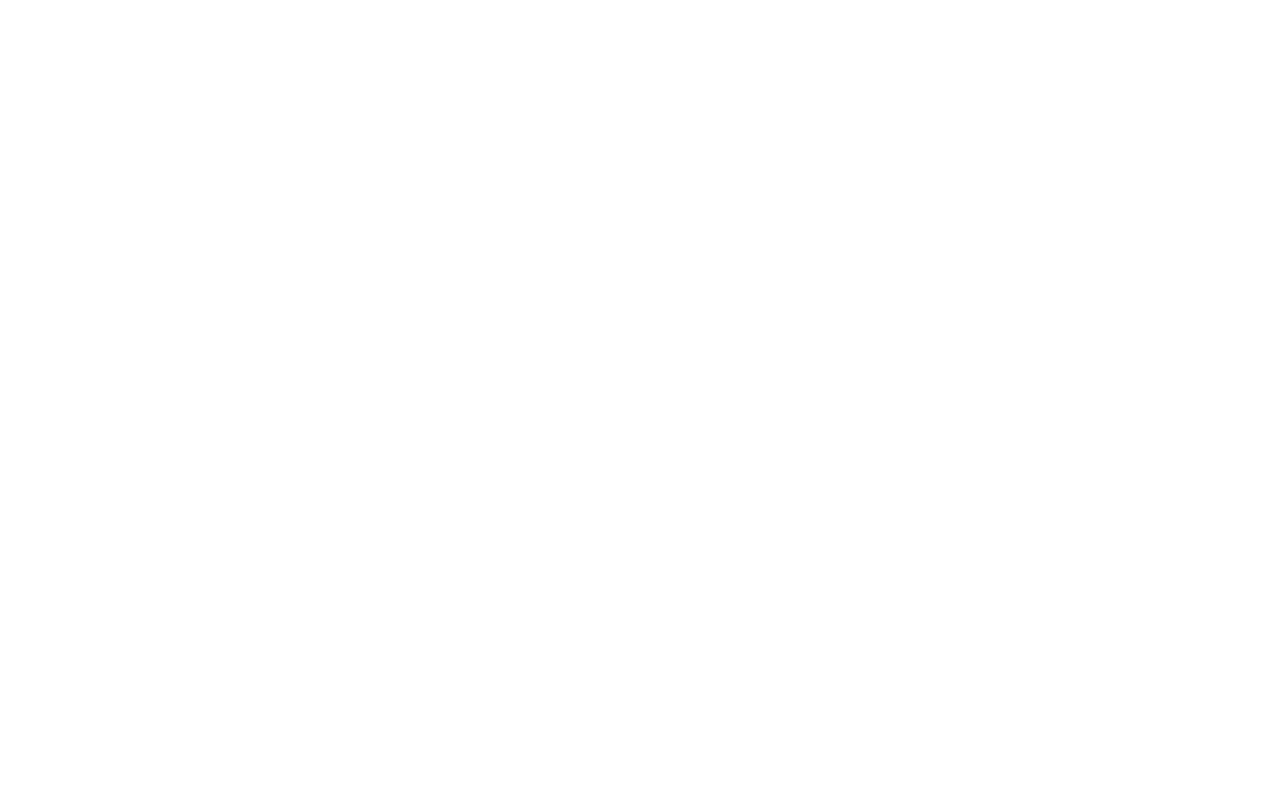
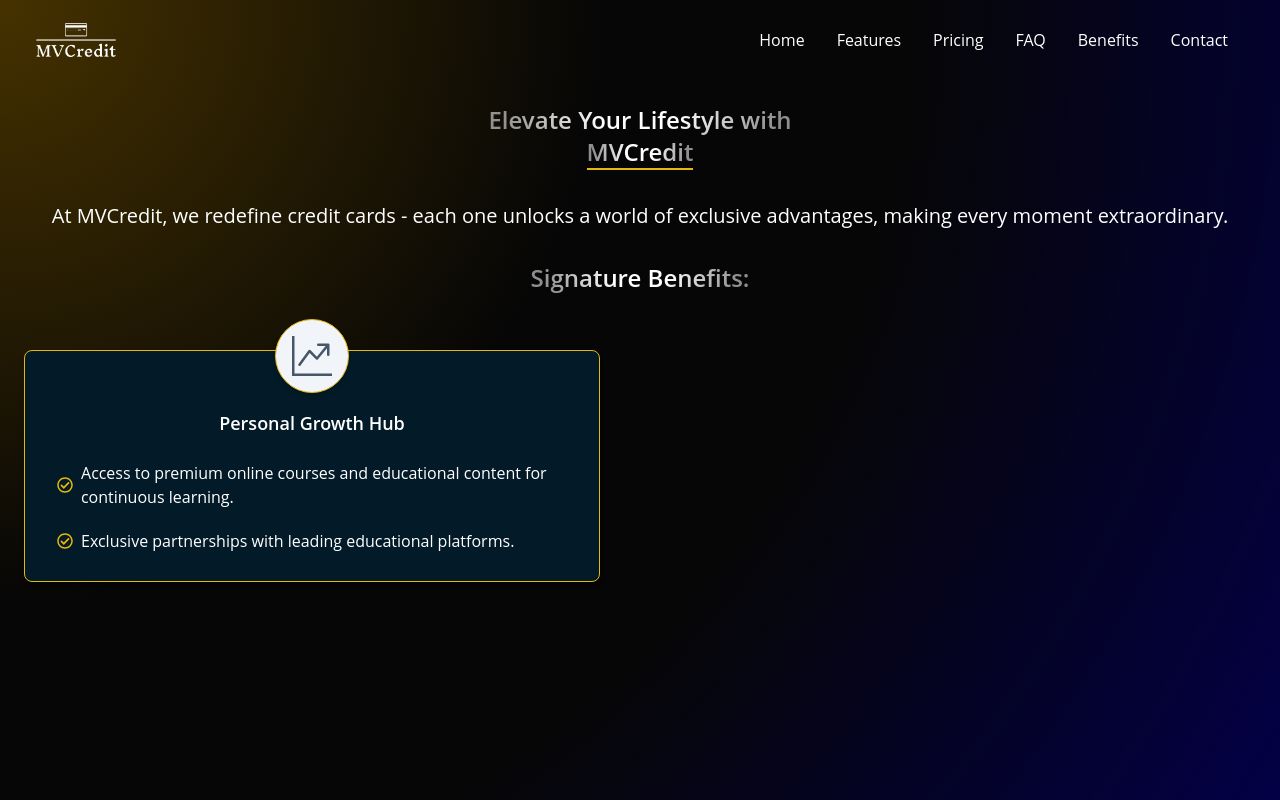
Before and after one commit to FedoHUN/vmcredit, a React (Create React App) app: page /benefits in a window 1280 px wide. Before the commit this address had no page. Built offline with nearby package versions, Linux system fonts and the light colour scheme.

Commit message:
benefits half

```diff
--- a/src/App.js
+++ b/src/App.js
@@ -5,6 +5,8 @@
 import Features from './containers/Features/Features'
 import Pricing from './containers/Pricing/Pricing'
 import Faq from './containers/Faq/Faq'
+import Benefits from './containers/Benefits/Benefits'
+import Contact from './containers/Contact/Contact'
 
 function App() {
   return (
@@ -14,6 +16,8 @@
         <Route path="features" element={ <Features/> } />
         <Route path="pricing" element={ <Pricing/> } />
         <Route path="faq" element={ <Faq/> } />
+        <Route path="benefits" element={ <Benefits/> } />
+        <Route path="contact" element={ <Contact/> } />
       </Routes>
     </div>
   )
--- a/src/components/Navbar/Navbar.jsx
+++ b/src/components/Navbar/Navbar.jsx
@@ -14,24 +14,24 @@
     <div className="flex w-full justify-between items-center h-12 max-w-[1240px] mx-auto px-4 text-white">
       <img className="w-20" src={Logo} />
       <ul className="hidden md:flex">
-        <li className="p-4">Home</li>
-        <li className="p-4">Features</li>
-        <li className="p-4">Pricing</li>
-        <li className="p-4">FAQ</li>
-        <li className="p-4">Benefits</li>
+        <Link to='/'><li className="p-4">Home</li></Link>
+        <Link to='/features'><li className="p-4">Features</li></Link>
+        <Link to='/pricing'><li className="p-4">Pricing</li></Link>
+        <Link to='/faq'><li className="p-4">FAQ</li></Link>
+        <Link to='/benefits'><li className="p-4">Benefits</li></Link>
         <li className="p-4">Contact</li>
       </ul>
       <div onClick={handleNav} className="block md:hidden">
-        {!nav ? <IoCloseOutline size={20} /> : <IoMenu size={20} />}
+        {nav ? <IoCloseOutline size={20} /> : <IoMenu size={20} />}
       </div>
-      <div className={!nav ? 'fixed left-0 top-0 w-[60%] h-full border-r border-r-gray-900 bg-[#060606] ease-in-out duration-500' : 'fixed left-[-100%]' }>
+      <div className={nav ? 'fixed left-0 top-0 w-[60%] h-full border-r border-r-gray-900 bg-[#060606] ease-in-out duration-500' : 'h-full ease-in-out duration-500 fixed left-[-100%]' }>
         <h1 className="w-full text-2xl font-bold bg-silver-gradient bg-clip-text text-transparent m-4">MVCredit</h1>
         <ul className="uppercase p-4">
           <Link to='/'><li className="p-4 border-b border-gray-600 hover:bg-gray-600">Home</li></Link>
           <Link to='/features'><li className="p-4 border-b border-gray-600 hover:bg-gray-600">Features</li></Link>
           <Link to='/pricing'><li className="p-4 border-b border-gray-600 hover:bg-gray-600">Pricing</li></Link>
           <Link to='/faq'><li className="p-4 border-b border-gray-600 hover:bg-gray-600">FAQ</li></Link>
-          <li className="p-4 border-b border-gray-600 hover:bg-gray-600">Benefits</li>
+          <Link to='/benefits'><li className="p-4 border-b border-gray-600 hover:bg-gray-600">Benefits</li></Link>
           <li className="p-4">Contact</li>
         </ul>
       </div>
--- a/src/containers/Benefits/Benefits.jsx
+++ b/src/containers/Benefits/Benefits.jsx
@@ -0,0 +1,39 @@
+import React from "react";
+import Navbar from '../../components/Navbar/Navbar';
+import { BsGraphUpArrow } from "react-icons/bs";
+import { FaRegCheckCircle } from "react-icons/fa";
+
+function Benefits() {
+  return(
+    <div className="min-h-screen flex max-h-fit flex-col items-center justify-start bg-rich-gradient px-2 py-4 text-white">
+      <Navbar />
+      <h1 className='text-2xl text-center text-transparent bg-clip-text font-semibold bg-silver-gradient mt-10'>Elevate Your Lifestyle with</h1>
+      <div className="border-b-2 w-fit border-b-[#E5B80B]">
+        <h1 className='text-2xl w-fit text-center text-transparent bg-clip-text font-semibold bg-silver-gradient'>MVCredit</h1>
+      </div>
+      <h2 className="text-xl text-center mx-4 mt-8">At MVCredit, we redefine credit cards - each one unlocks a world of exclusive advantages, making every moment extraordinary.</h2>
+      <h1 className='text-2xl text-center text-transparent bg-clip-text font-semibold bg-silver-gradient my-8'>Signature Benefits:</h1>
+      <div className="grid lg:grid-cols-2 lg:gap-x-12 my-6">
+        <div className="mb-12">
+          <div className="block h-full rounded-lg bg-[#031B28] shadow-md  border border-[#E5B80B] mx-4">
+            <div className="flex justify-center">
+              <div className="-mt-8 inline-block rounded-full shadow-md bg-slate-100 text-slate-600 p-4 border border-[#E5B80B]">
+                <BsGraphUpArrow className="flex-shrink-0 w-10 h-10" />
+              </div>
+            </div>
+            <div className="p-4">
+              <h4 className="mb-4 text-lg font-semibold text-center">Personal Growth Hub</h4>
+              <p className="flex flex-row p-2 items-center"><FaRegCheckCircle className="m-2 text-[#E5B80B] flex-shrink-0" />Access to premium online courses and educational content for continuous learning.</p>
+              <p className="flex flex-row p-2 items-center"><FaRegCheckCircle className="m-2 text-[#E5B80B] flex-shrink-0" />Exclusive partnerships with leading educational platforms.</p>
+            </div>
+          </div>
+        </div>
+        <div></div>
+        <div></div>
+        <div></div>
+      </div>
+    </div>
+  );
+}
+
+export default Benefits;
--- a/src/containers/Faq/Faq.jsx
+++ b/src/containers/Faq/Faq.jsx
@@ -14,7 +14,7 @@
   }
 
   return(
-    <div className="min-h-screen max-h-fit flex-col items-center justify-start relative bg-rich-gradient px-2 py-4 text-white">
+    <div className="flex min-h-screen max-h-fit flex-col items-center justify-start relative bg-rich-gradient px-2 py-4 text-white">
       <Navbar />
       <h1 className='text-3xl text-center text-transparent bg-clip-text font-bold bg-silver-gradient mt-10'>FAQ</h1>
       <h2 className="text-xl text-center m-4">Got questions? We've got answers. Check out our frequently asked questions to find the information you need.</h2>
--- a/src/containers/Pricing/Pricing.jsx
+++ b/src/containers/Pricing/Pricing.jsx
@@ -4,7 +4,7 @@
 
 function Pricing() {
   return(
-    <div className="min-h-screen max-h-fit flex-col items-center justify-start relative bg-rich-gradient px-2 py-4 text-white">
+    <div className="flex min-h-screen max-h-fit flex-col items-center justify-start relative bg-rich-gradient px-2 py-4 text-white">
       <Navbar />
       <h1 className='text-2xl text-center text-transparent bg-clip-text font-semibold bg-silver-gradient mt-10'>Credit Card Options:</h1>
       <h2 className="text-xl text-center m-4">Explore our range of credit cards, each designed to fit your budget and lifestyle. Choose the perfect one for you!</h2>
```
